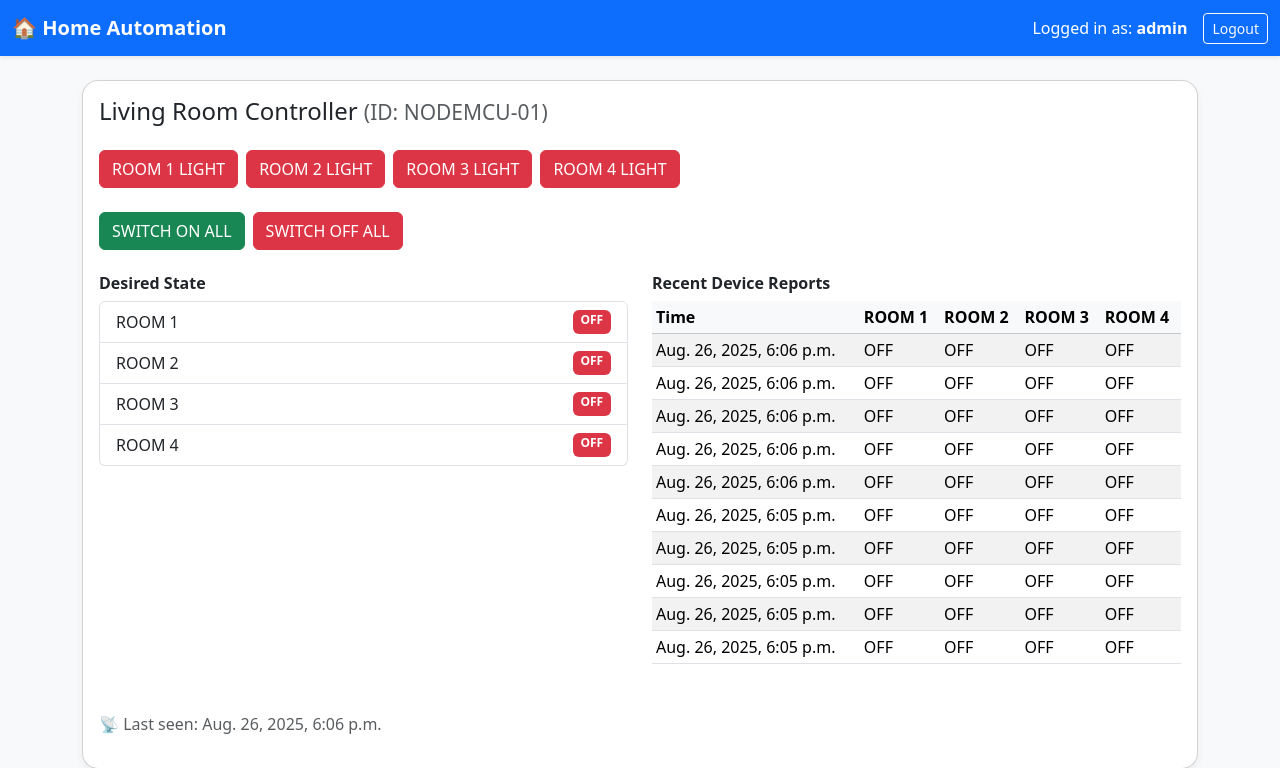
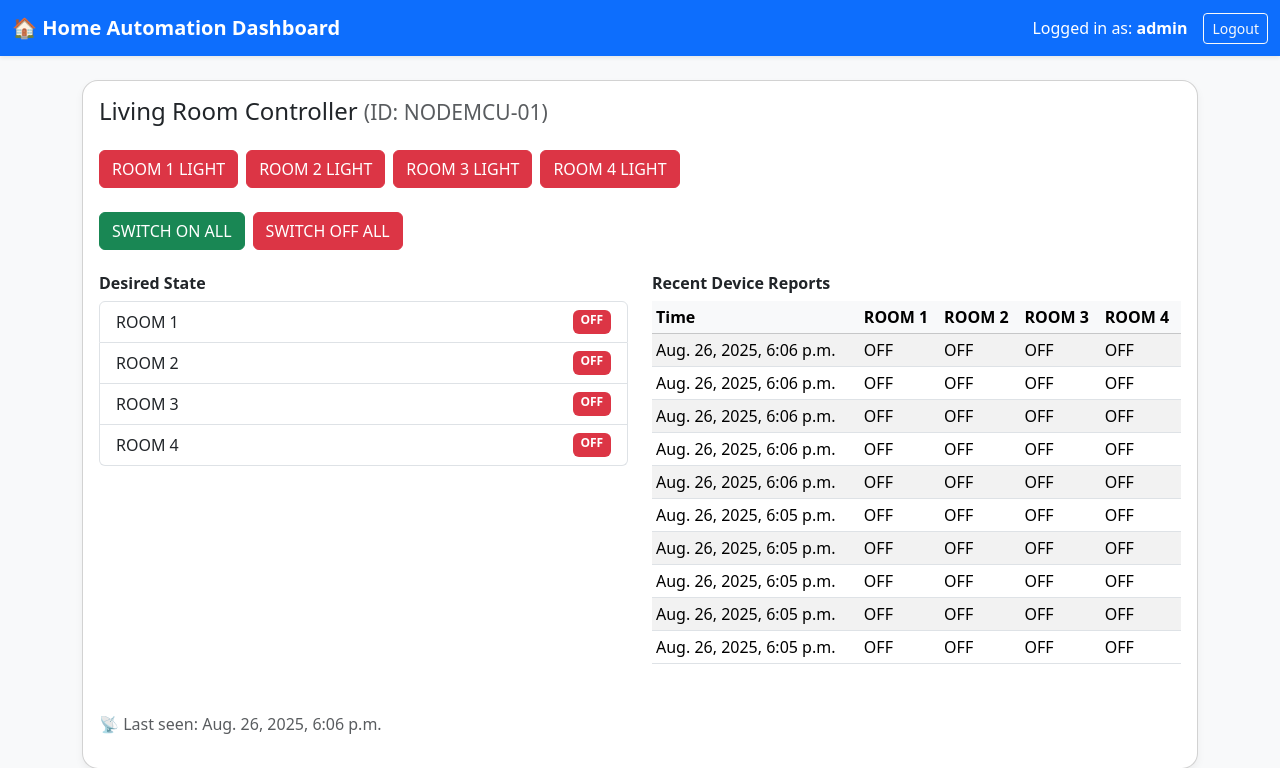
Before and after one commit to Adewole2016/HOME_AUTOMATION, a Django app: page / in a window 1280 px wide. Shown: the top 768 px of the page. Run offline with Django 5.2, Linux system fonts and the light colour scheme; a user stored in the database is signed in; data comes from the database, SQL or seed files in the repository.

Commit message:
Update dashboard.html

```diff
--- a/templates/dashboard.html
+++ b/templates/dashboard.html
@@ -18,7 +18,7 @@
   <!-- Navbar -->
   <nav class="navbar navbar-expand-lg navbar-dark bg-primary shadow-sm">
     <div class="container-fluid">
-      <a class="navbar-brand fw-bold" href="#">🏠 Home Automation</a>
+      <a class="navbar-brand fw-bold" href="#">🏠 Home Automation Dashboard</a>
       <div class="d-flex align-items-center">
         <span class="text-white me-3">Logged in as: <strong>{{ request.user.username }}</strong></span>
         <a href="{% url 'logout' %}" class="btn btn-outline-light btn-sm">Logout</a>
```
